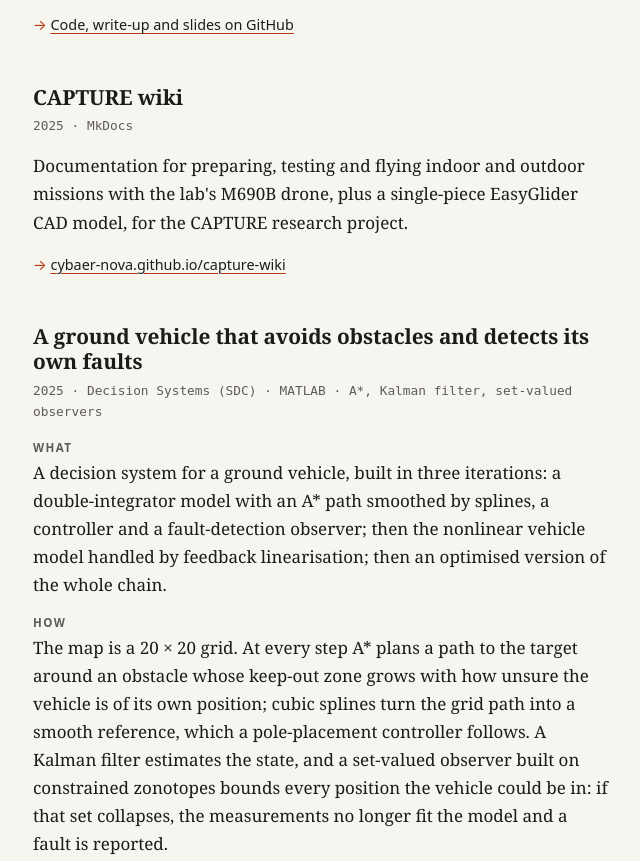
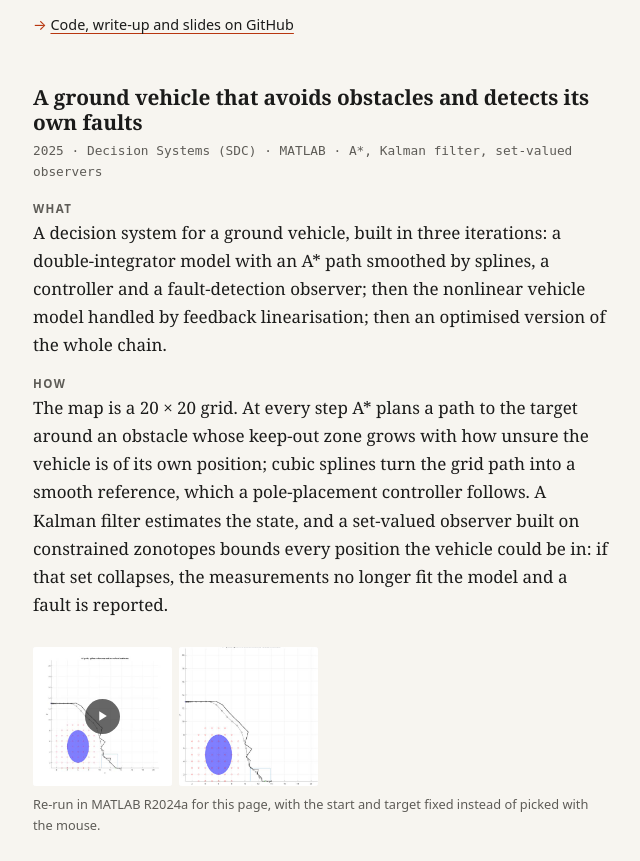
Before and after one commit to Filipe-Cavalheiro/website, a plain HTML site: page projects.html in a window 1280 px wide. Shown: the part 4827-5688 px from the top of the page, without its empty margins (319-959 px from the left). Drawn offline with Linux system fonts and the light colour scheme.

Commit message:
Move the CAPTURE wiki to the Research links; STR conveyor clip now sorts bricks
Co-Authored-By: Claude Opus 5.5 <noreply@anthropic.com>

```diff
--- a/projects.html
+++ b/projects.html
@@ -189,14 +189,6 @@
   </dl>
   <ul class="links">
     <li><a href="https://github.com/Filipe-Cavalheiro/fifa-mixed-team-optimizer">Code, write-up and slides on GitHub</a></li>
-  </ul>
-
-  <h3 id="capture-wiki">CAPTURE wiki</h3>
-  <p class="meta">2025 · MkDocs</p>
-  <p>Documentation for preparing, testing and flying indoor and outdoor missions with the lab's
-    M690B drone, plus a single-piece EasyGlider CAD model, for the CAPTURE research project.</p>
-  <ul class="links">
-    <li><a href="https://cybaer-nova.github.io/capture-wiki/">cybaer-nova.github.io/capture-wiki</a></li>
   </ul>
 
   <h3 id="astar">A ground vehicle that avoids obstacles and detects its own faults</h3>
@@ -466,7 +458,7 @@
     Java; and a car-wash service manager in C++.</p>
   <figure>
     <div class="gallery">
-      <a href="assets/gallery/str/str-conveyor.mp4" data-type="video" data-caption="The splitter-conveyor simulator: the entry cylinder pushes bricks onto the belt, which carries them past the two sorting cylinders."><img src="assets/gallery/str/str-conveyor-video-thumb.jpg" width="480" height="222" loading="lazy" alt="Animation: the splitter-conveyor simulator, with a yellow brick riding the belt between the two sorting cylinders."></a>
+      <a href="assets/gallery/str/str-conveyor.mp4" data-type="video" data-caption="The splitter-conveyor simulator sorting bricks (2× speed): the type is read from the magnetic sensors, then cylinder 1 pushes bricks into dock 1 and cylinder 2 into dock 2."><img src="assets/gallery/str/str-conveyor-video-thumb.jpg" width="480" height="222" loading="lazy" alt="Animation: the splitter-conveyor simulator, with sorted yellow bricks in both docks beside the belt."></a>
       <a href="assets/gallery/str/str-storage.mp4" data-type="video" data-caption="The pallet-storage simulator storing a pallet: the crane takes it to column 3, level 2, leaves it on the shelf and returns home (2× speed)."><img src="assets/gallery/str/str-storage-video-thumb.jpg" width="480" height="331" loading="lazy" alt="Animation: the pallet-storage simulator, with a pallet left on a shelf of the rack and the stacker crane back at its home position."></a>
     </div>
     <figcaption>The course's web simulators, recorded for this page and driven through their I/O ports by a short script.</figcaption>
```
Also changed, not shown: research.html (+1 -0 lines), assets/gallery/str/str-conveyor-video-thumb.jpg, 1 other file.
